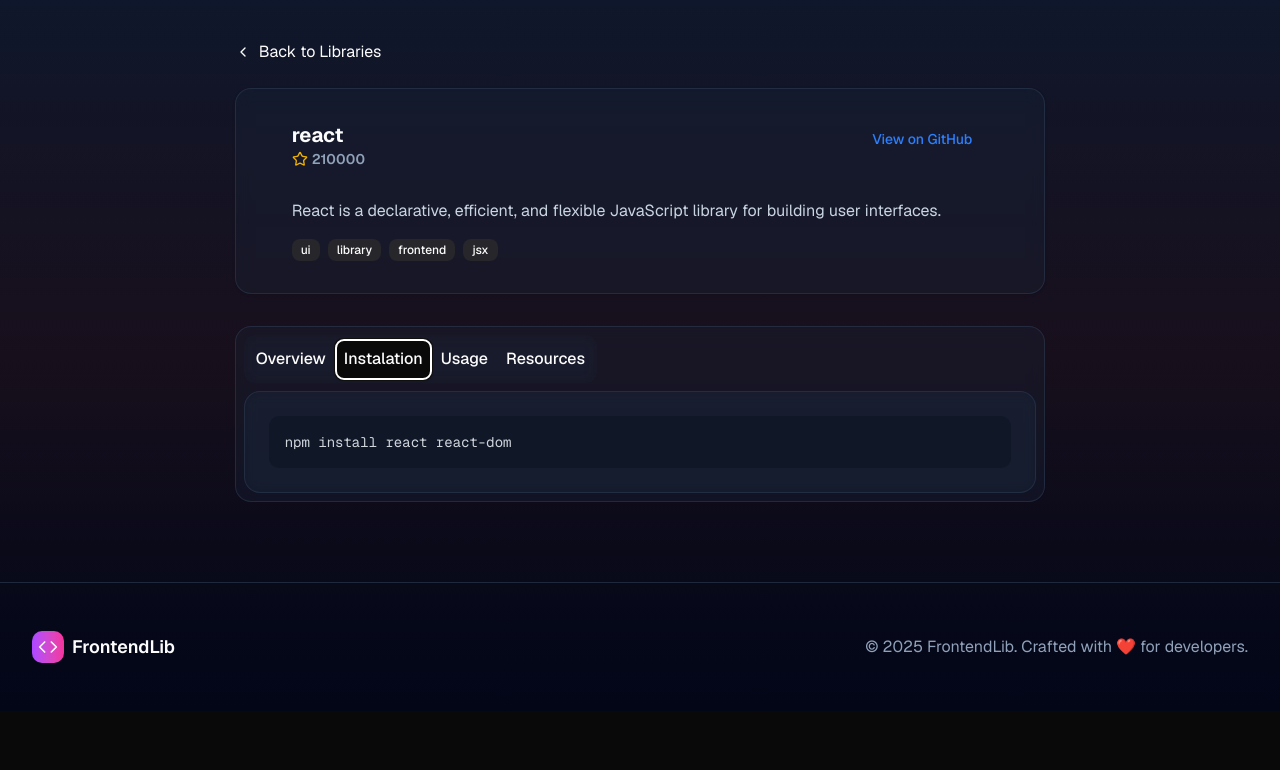
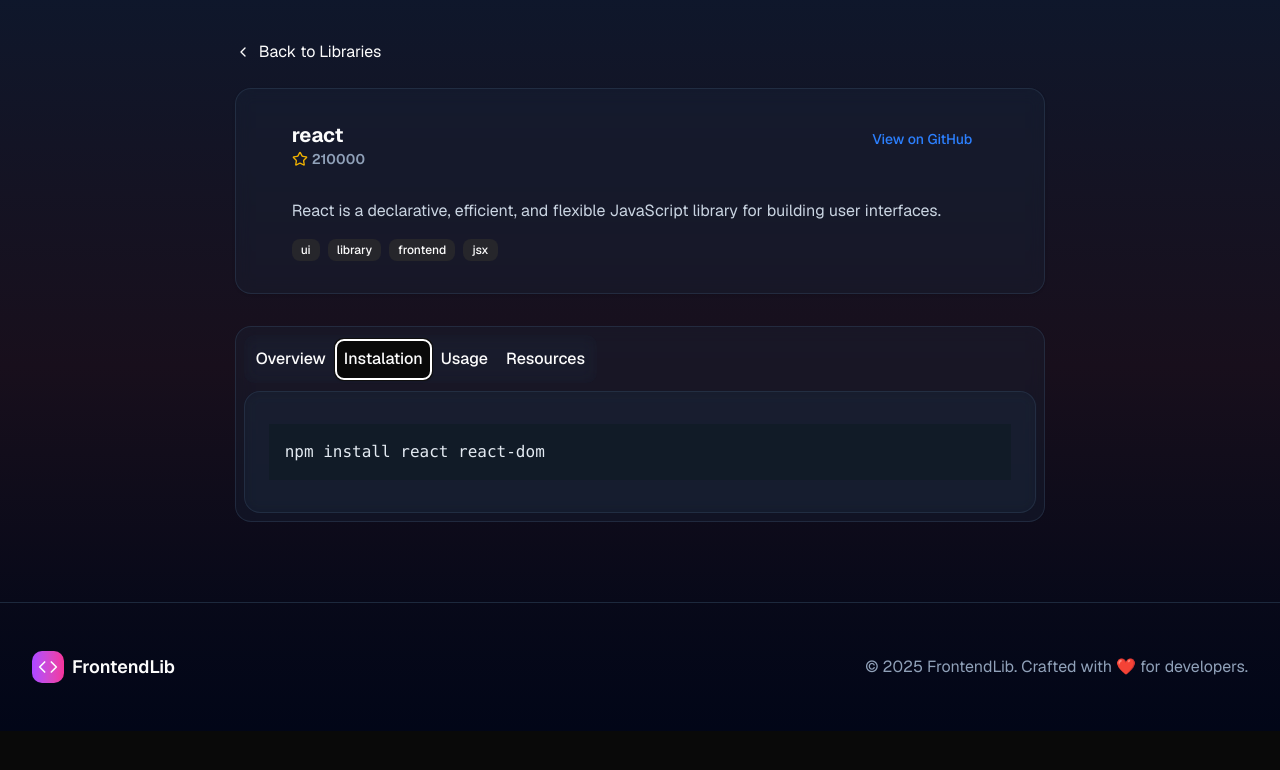
Before and after one commit to akashpradhan-dev/frontend_lib_hub, a Next.js app: page /lib/1 in a window 1280 px wide. Both pictures are taken after a click on the tab "Instalation". Shown: the top 770 px of the page. Built offline with nearby package versions, Linux system fonts and the light colour scheme.

Commit message:
syntax hightlight

```diff
--- a/package.json
+++ b/package.json
@@ -28,6 +28,7 @@
     "next-themes": "^0.4.6",
     "react": "^19.0.0",
     "react-dom": "^19.0.0",
+    "react-syntax-highlighter": "^15.6.1",
     "tailwind-merge": "^3.3.1"
   },
   "devDependencies": {
@@ -36,6 +37,7 @@
     "@types/node": "^20",
     "@types/react": "^19",
     "@types/react-dom": "^19",
+    "@types/react-syntax-highlighter": "^15.5.13",
     "eslint": "^9",
     "eslint-config-next": "15.3.3",
     "eslint-config-prettier": "^10.1.5",
--- a/src/components/LibaryDetailsTabs.tsx
+++ b/src/components/LibaryDetailsTabs.tsx
@@ -2,6 +2,7 @@ import React from 'react'
 import { Tabs, TabsContent, TabsList, TabsTrigger } from './ui/tabs'
 import { ExternalLink } from 'lucide-react'
 import { LibraryCardProps } from '@/types/sharedTypes'
+import { SyntaxHighlight } from './SyntaxHighlight'
 
 export const LibaryDetailsTabs = ({ library }: LibraryCardProps) => {
   return (
@@ -46,21 +47,15 @@ export const LibaryDetailsTabs = ({ library }: LibraryCardProps) => {
           value="instalation"
           className="p-6 bg-slate-800/30 backdrop-blur-sm border border-slate-700/50 rounded-2xl"
         >
-          <div className={`bg-gray-900 rounded-lg p-4`}>
-            <pre className={`text-sm text-gray-300`}>
-              <code>{library?.installation}</code>
-            </pre>
-          </div>
+          <SyntaxHighlight codeBlock={library?.installation} />
         </TabsContent>
         <TabsContent
           value="usage"
           className="p-6 bg-slate-800/30 backdrop-blur-sm border border-slate-700/50 rounded-2xl"
         >
           <h3 className={`text-xl font-semibold mb-4 `}>Usage Example</h3>
-          <div className={`bg-gray-900 rounded-lg p-4 overflow-x-auto`}>
-            <pre className={`text-sm text-gray-300`}>
-              <code>{library?.usage}</code>
-            </pre>
+          <div>
+            <SyntaxHighlight codeBlock={library?.usage} />
           </div>
         </TabsContent>
         <TabsContent
--- /dev/null
+++ b/src/components/SyntaxHighlight.tsx
@@ -0,0 +1,10 @@
+import SyntaxHighlighter from 'react-syntax-highlighter'
+import { coldarkDark } from 'react-syntax-highlighter/dist/esm/styles/prism'
+
+export const SyntaxHighlight = ({ codeBlock }: { codeBlock: string }) => {
+  return (
+    <SyntaxHighlighter language="javascript" style={coldarkDark}>
+      {codeBlock}
+    </SyntaxHighlighter>
+  )
+}
```
Also changed, not shown: 1 other file (tests, documents, lock files or other folders).
